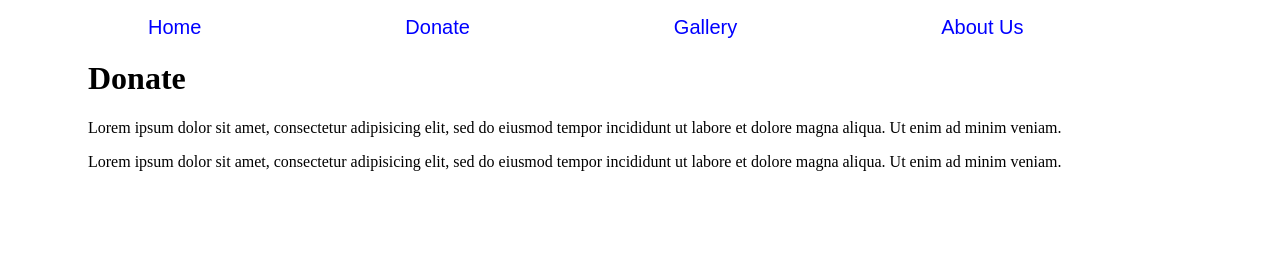
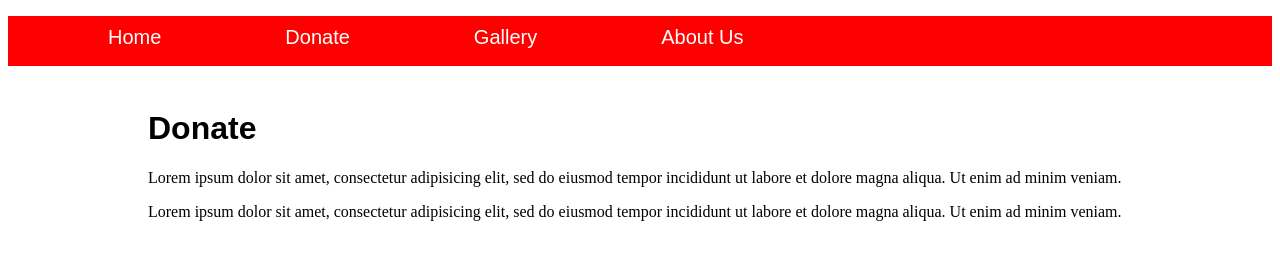
Before and after one commit to Slyncorey34/dummy_site, a plain HTML site: page donate.html in a window 1280 px wide. Drawn offline with Linux system fonts and the light colour scheme.

Commit message:
style.css changes made

```diff
--- a/style.css
+++ b/style.css
@@ -1,13 +1,27 @@
 body{
 	background-color: white;
 }
+
 #nav-bar li{
 	list-style: none;
 	font: 20px bold Arial, sans-serif;
-	color: blue;
+	color: white;
 	display: inline;
-	padding: 100px;
+	padding: 60px;
 	width: 90%;
 	margin: 0 auto;
-	height: 30px;
 }
+#nav-bar{
+	background-color: #ff0000;
+	height: 40px;
+	padding-top: 10px;
+}
+h1{
+	font-family: Arial;
+	padding-left: 60px;
+	padding-top: 40px;
+}
+p{
+	padding-left: 60px;
+	width: 90%;
+}
```
